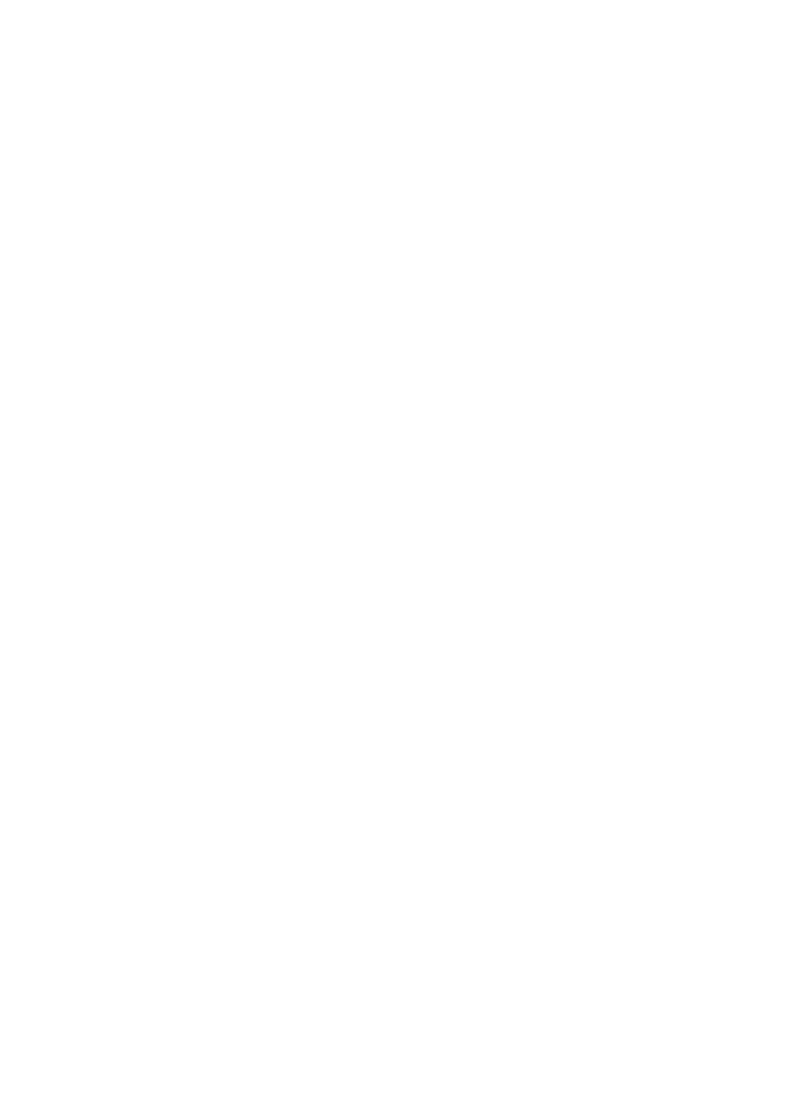
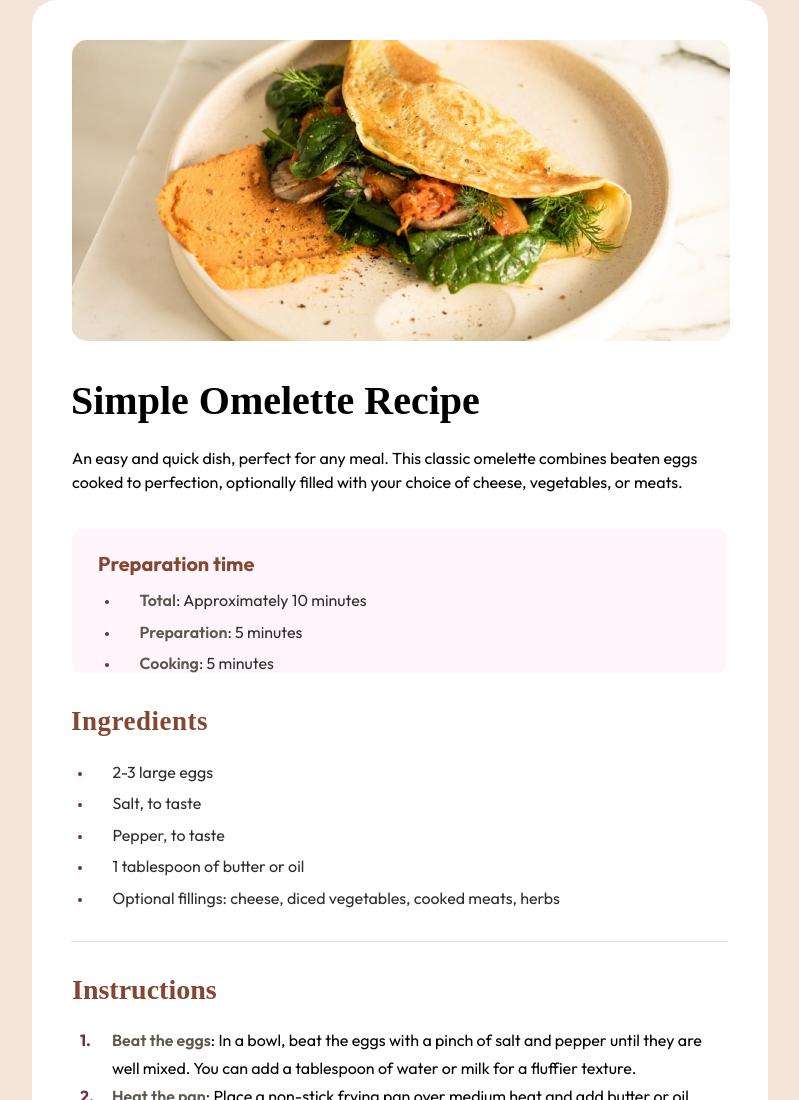
Before and after one commit to Noan-abidostricot/Recipe-page, a plain HTML site: page index.html in a window 1280 px wide. Shown: the top 1100 px of the page, without its empty margins (240-1039 px from the left). Before the commit the page ends 800 px from the top, so only its background shows below. Drawn offline with Linux system fonts and the light colour scheme.

Commit message:
project done

```diff
--- a/css/style.css
+++ b/css/style.css
@@ -0,0 +1,253 @@
+@import url('https://fonts.googleapis.com/css2?family=Outfit:wght@100..900&family=Young+Serif&display=swap');
+
+/* 1. Use a more-intuitive box-sizing model */
+*, *::before, *::after {
+    box-sizing: border-box;
+}
+
+/* 2. Remove default margin */
+* {
+    margin: 0;
+    padding: 0;
+    box-sizing: border-box;
+}
+
+body {
+    display: flex;
+    flex-direction: column; /* Align elements in a column */
+    justify-content: flex-start; /* Align items to the top */
+    align-items: center;
+    height: 100%;
+    line-height: 1.5;
+    -webkit-font-smoothing: antialiased;
+    font-size: 16px;
+    background-color: var(--stone_100);
+}
+
+/* 3. Improve media defaults */
+img, picture, video, canvas, svg {
+    display: block;
+    max-width: 100%; /* Ensure images are responsive */
+}
+
+/* 4. Inherit fonts for form controls */
+input, button, textarea, select {
+    font: inherit;
+}
+
+/* 5. Avoid text overflows */
+p, h1, h2, h3, h4, h5, h6 {
+    overflow-wrap: break-word;
+}
+
+/* 6. Improve line wrapping */
+p {
+    text-wrap: pretty;
+}
+h1, h2, h3, h4, h5, h6 {
+    text-wrap: balance;
+}
+
+/* 9. Create a root stacking context */
+#root, #__next {
+    isolation: isolate;
+}
+
+:root {
+    --white: hsl(0, 0%, 100%);
+    --stone_100: hsl(30, 54%, 90%);
+    --stone_150: hsl(30, 18%, 87%);
+    --stone_600: hsl(30, 10%, 34%);
+    --stone_900: hsl(24, 5%, 18%);
+    --brown_800: hsl(14, 45%, 36%);
+    --rose_800: hsl(332, 51%, 32%);
+    --rose_50: hsl(330, 100%, 98%);
+}
+
+.recipe {
+    width: 736px;
+    min-height: 1710px; /* Change height to min-height for flexibility */
+    background-color: var(--white);
+    border-radius: 25px;
+}
+
+.img {
+    width: 698px;
+    padding-top: 40px;
+    padding-left: 40px;
+}
+
+img {
+    border-radius: 15px;
+    max-width: 100%; /* Ensure the image does not exceed the container width */
+}
+
+.title {
+    font-size: 20px;
+    font-family: 'YoungSerif';
+    margin-top: 30px;
+    margin-left: 39px;
+}
+
+.description {
+    font-family: 'Outfit';
+    margin-left: 40px;
+    margin-top: 15px;
+    width: 650px;
+}
+
+.preparation-time {
+    height: auto; /* Let the height adapt to content */
+    width: 89%;
+    font-size: 17px;
+    font-family: 'Outfit';
+    margin-top: 35px;
+    margin-left: 40px;
+    font-weight: 100;
+    color: var(--brown_800);
+    background-color: var(--rose_50);
+    padding-left: 26px;
+    padding-top: 20px;
+    border-radius: 10px;
+}
+
+ul li {
+    color: var(--stone_900);
+    list-style-position: outside;
+    font-size: 16px;
+    margin-left: 21.5px;
+    margin-top: 11.5px;
+    line-height: 20px;
+    padding-left: 20px;
+    font-weight: 400;
+}
+
+ul li::marker {
+    font-size: 13px;
+    color: var(--rose_800);
+}
+
+ul {
+    font-size: 10px;
+}
+
+span {
+    color: var(--stone_600);
+    font-weight: 600;
+}
+
+.ingredients {
+    width: 657px;
+    font-family: 'YoungSerif';
+    color: var(--brown_800);
+    margin-top: 28px;
+    margin-left: 39px;
+    font-size: 18px;
+    border-bottom: 1px solid var(--stone_150);
+}
+
+.ingredients h2 {
+    letter-spacing: 0.5px;
+}
+
+.ingredients ul {
+    margin-top: 20px;
+    font-family: 'Outfit';
+    padding-bottom: 33px;
+}
+
+.instructions {
+    margin-top: 27px;
+    margin-left: 40px;
+}
+
+.instructions h2 {
+    font-family: 'YoungSerif';
+    font-size: 28px;
+    color: var(--brown_800);
+}
+
+ol {
+    counter-reset: list-counter;
+    list-style: none;
+    margin-top: 15px;
+    margin-left: 8px;
+    line-height: 28px;
+}
+
+ol li {
+    counter-increment: list-counter;
+    position: relative;
+    font-family: 'Outfit';
+    padding-left: 32px;
+    width: 630px;
+}
+
+ol li::before {
+    content: counter(list-counter) ".";
+    font-size: 16px;
+    color: var(--rose_800);
+    position: absolute;
+    left: 0;
+    top: 0;
+    font-weight: bold;
+}
+
+.nutrition {
+    margin-top: 55px;
+    margin-left: 41px;
+}
+
+.nutrition h2 {
+    color: var(--brown_800);
+    font-size: 33px;
+}
+
+.nutrition .description {
+    margin-left: -1px;
+    margin-top: 11px;
+    font-weight: 400;
+}
+
+.boxes {
+    display: flex;
+    flex-direction: row;
+    margin-left: 30px;
+    margin-top: 26px;
+}
+
+.box {
+    display: flex;
+}
+
+table {
+    font-family: 'Outfit';
+    margin-left: -1px;
+    margin-top: 24px;
+    border-collapse: collapse;
+}
+
+tr td {
+    padding-bottom: 10px;
+    padding-top: 10px;
+    padding-left: 31px;
+    border-bottom: 1px solid var(--stone_150);
+    color: var(--stone_600);
+}
+
+/* Applique le border-bottom à tous les td sauf le dernier de chaque tr */
+td not:(:last-child) {
+    border-bottom: 0px solid var(--stone_150);
+}
+
+tr td:nth-child(2) {
+    font-weight: 700;
+    color: var(--brown_800);
+    padding-left: 245px;
+    padding-right: 265px;
+}
+
+
+table tr:last-child td {
+    border-bottom: none;
+}
--- a/index.html
+++ b/index.html
@@ -4,9 +4,80 @@
   <meta charset="UTF-8">
   <meta name="viewport" content="width=device-width, initial-scale=1.0">
   <link rel="stylesheet" href="./css/style.css">
-  <title>Recipe page</title>
+  <title>Recipe page main</title>
 </head>
 <body>
+  <main class="recipe">
+    <div class="img">
+      <img src="./assets/images/image-omelette.jpeg" alt="Image représentant une omelette">
+    </div>
+    <div class="title">
+      <h1>Simple Omelette Recipe</h1>
+    </div>
+    <div class="description">
+      <p>An easy and quick dish, perfect for any meal. This classic omelette combines beaten eggs cooked to perfection, optionally filled with your choice of cheese, vegetables, or meats.</p>
+    </div>
 
+    <section class="preparation-time">
+      <h3>Preparation time</h3>
+      <ul>
+        <li><span>Total</span>: Approximately 10 minutes</li>
+        <li><span>Preparation</span>: 5 minutes</li>
+        <li><span>Cooking</span>: 5 minutes</li>
+      </ul>
+    </section>
+    <section class="ingredients">
+      <h2>Ingredients</h2>
+      <ul>
+        <li>2-3 large eggs</li>
+        <li>Salt, to taste</li>
+        <li>Pepper, to taste</li>
+        <li>1 tablespoon of butter or oil</li>
+        <li>Optional fillings: cheese, diced vegetables, cooked meats, herbs</li>
+      </ul>
+
+
+
+    </section>
+
+    <section class="instructions">
+      <h2>Instructions</h2>
+      <ol>
+        <li><span>Beat the eggs</span>: In a bowl, beat the eggs with a pinch of salt and pepper until they are well mixed. You can add a tablespoon of water or milk for a fluffier texture.</li>
+        <li><span>Heat the pan</span>: Place a non-stick frying pan over medium heat and add butter or oil.</li>
+        <li><span>Cook the omelette</span>: Once the butter is melted and bubbling, pour in the eggs. Tilt the pan to ensure the eggs evenly coat the surface</li>
+        <li><span>Add fillings (optional)</span>: When the eggs begin to set at the edges but are still slightly runny in the middle, sprinkle your chosen fillings over one half of the omelette.</li>
+        <li><span>Fold and serve</span>: As the omelette continues to cook, carefully lift one edge and fold it over the fillings. Let it cook for another minute, then slide it onto a plate.</li>
+        <li><span>Enjoy</span>: Serve hot, with additional salt and pepper if needed</li>
+      </ol>
+    </section>
+
+
+
+    <section class="nutrition">
+      <h2>Nutrition</h2>
+      <div class="description">
+        <p>The table below shows nutritional values per serving without the additional fillings.</p>
+      </div>
+      <table>
+        <tr>
+          <td>Calories</td>
+          <td>277kcal</td>
+        </tr>
+        <tr>
+          <td>Carbs</td>
+          <td>0g</td>
+        </tr>
+        <tr>
+          <td>Protein</td>
+          <td>20g</td>
+        </tr>
+        <tr>
+          <td>Fat</td>
+          <td>20g</td>
+        </tr>
+      </table>
+    </section>
+  </main>
 </body>
 </html>
```
Also changed, not shown: preview.jpg (deleted), 1 other file.
